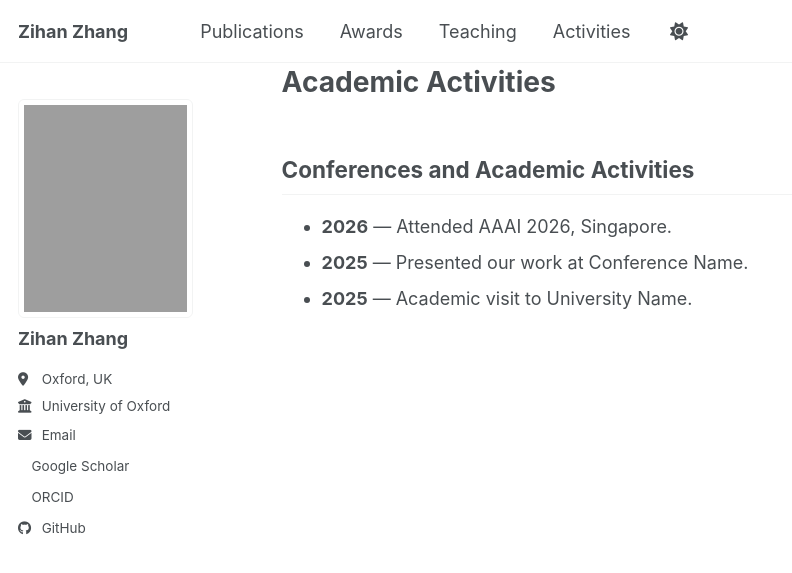
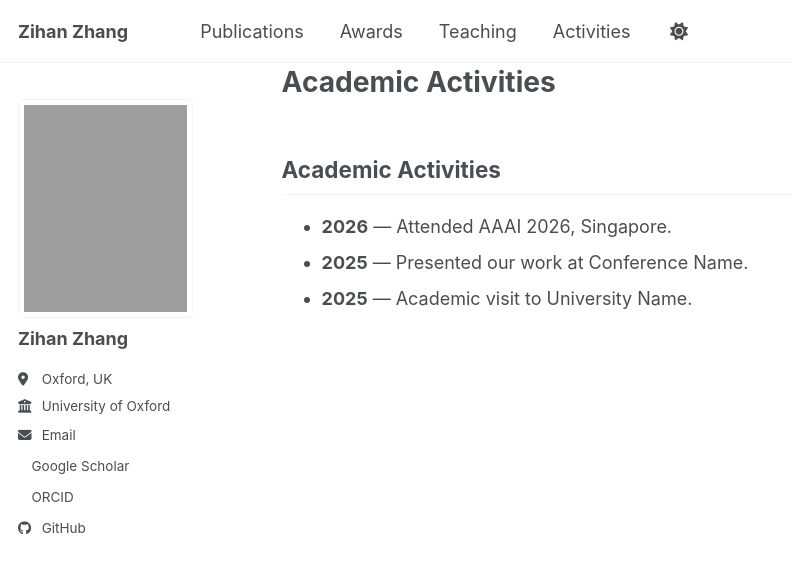
Before and after one commit to LusiaZ/LusiaZ.github.io, a Jekyll site: the page built from _pages/activities.md, in a window 1280 px wide. Shown: the top 573 px of the page, without its empty margins (0-792 px from the left). Built offline with Jekyll 4.4.1, drawn with Linux system fonts in a browser that asks for light colours; a style sheet for code colours, icons or effects is not loaded.

Commit message:
Rename section from 'Conferences and Academic Activities' to 'Academic Activities'

```diff
--- a/_pages/activities.md
+++ b/_pages/activities.md
@@ -4,7 +4,7 @@ permalink: /academic-activities/
 author_profile: true
 ---
 
-## Conferences and Academic Activities
+## Academic Activities
 
 - **2026** — Attended AAAI 2026, Singapore.
 - **2025** — Presented our work at Conference Name.
```
